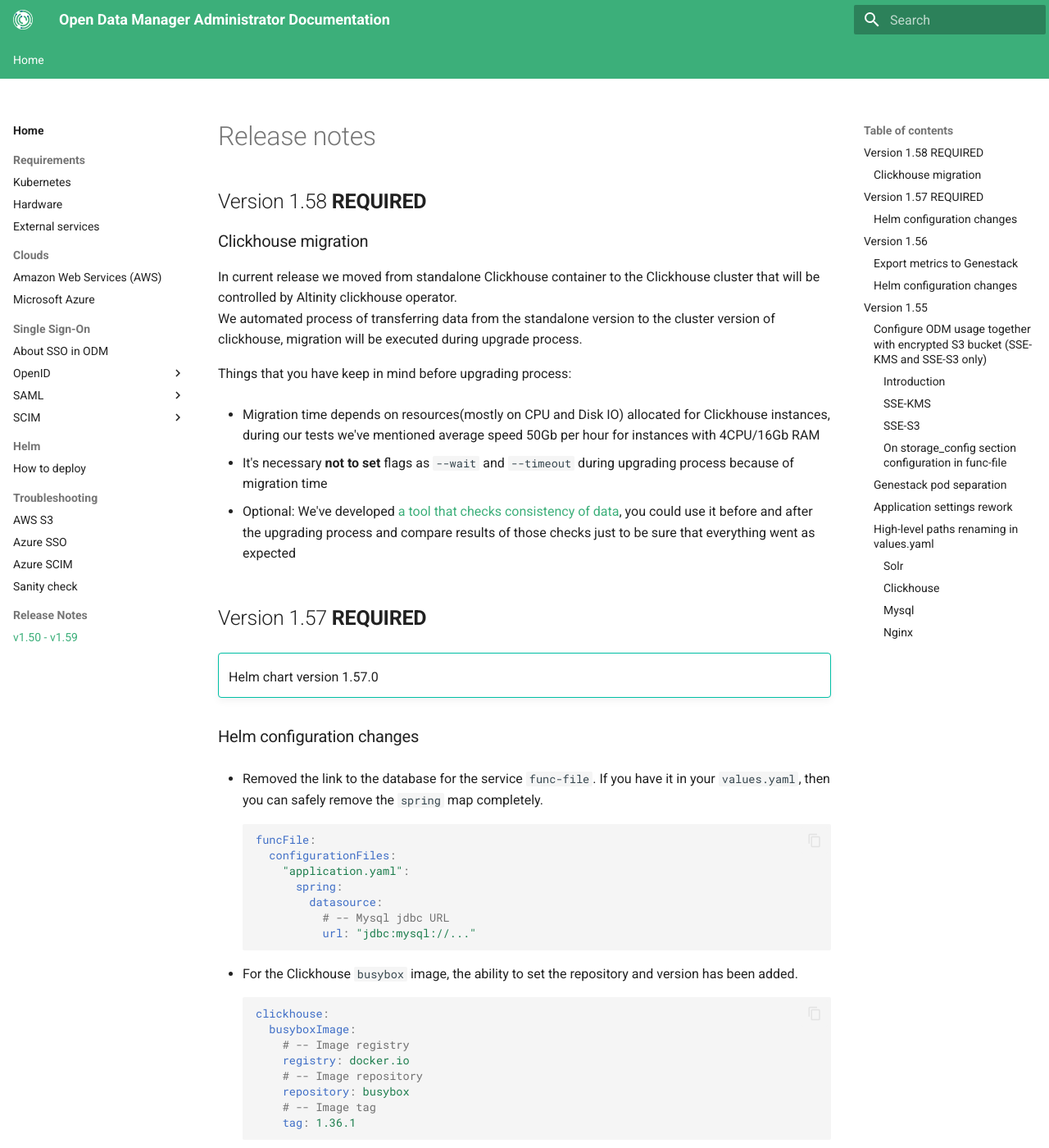
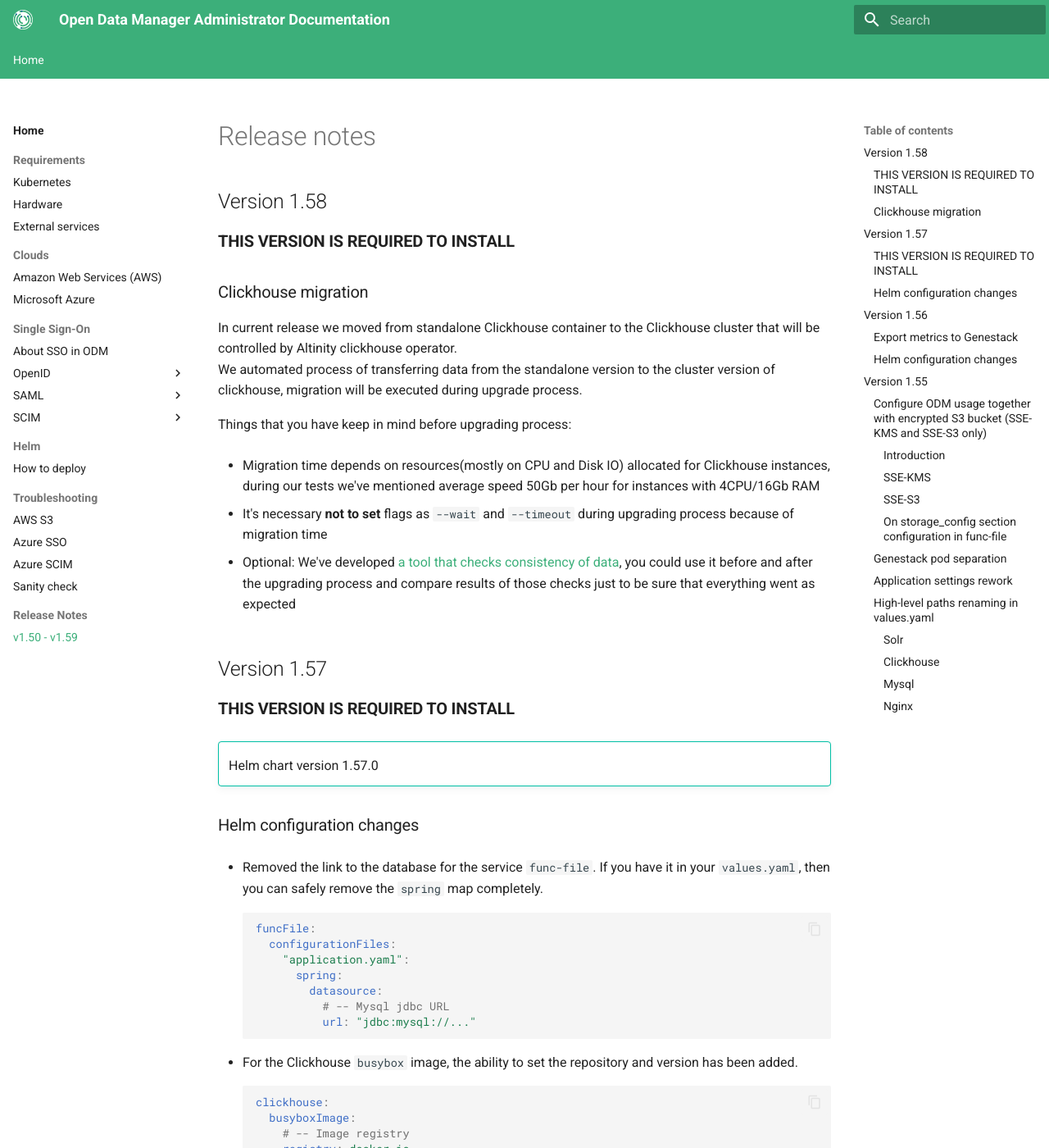
Before and after one commit to genestack/admin-docs, an MkDocs documentation site: the page built from docs/home/release-notes/v1.50-v1.59.md, in a window 1280 px wide and 1400 px high. Shown: the whole window at 82% size. Built offline with MkDocs 1.6.1 and Material for MkDocs 9.7.7, drawn with Linux system fonts in a browser that asks for light colours; the version menu is left out.

Commit message:
Less screaming

```diff
--- a/docs/home/release-notes/v1.50-v1.59.md
+++ b/docs/home/release-notes/v1.50-v1.59.md
@@ -1,6 +1,8 @@
 # Release notes
 
-## Version 1.58 **REQUIRED**
+## Version 1.58
+
+### **THIS VERSION IS REQUIRED TO INSTALL**
 
 ### Clickhouse migration
 
@@ -15,7 +17,9 @@
 
 - Optional: We've developed [a tool that checks consistency of data](../troubleshooting/sanity-check.md), you could use it before and after the upgrading process and compare results of those checks just to be sure that everything went as expected
 
-## Version 1.57 **REQUIRED**
+## Version 1.57
+
+### **THIS VERSION IS REQUIRED TO INSTALL**
 
 !!! tip ""
     Helm chart version 1.57.0
```
